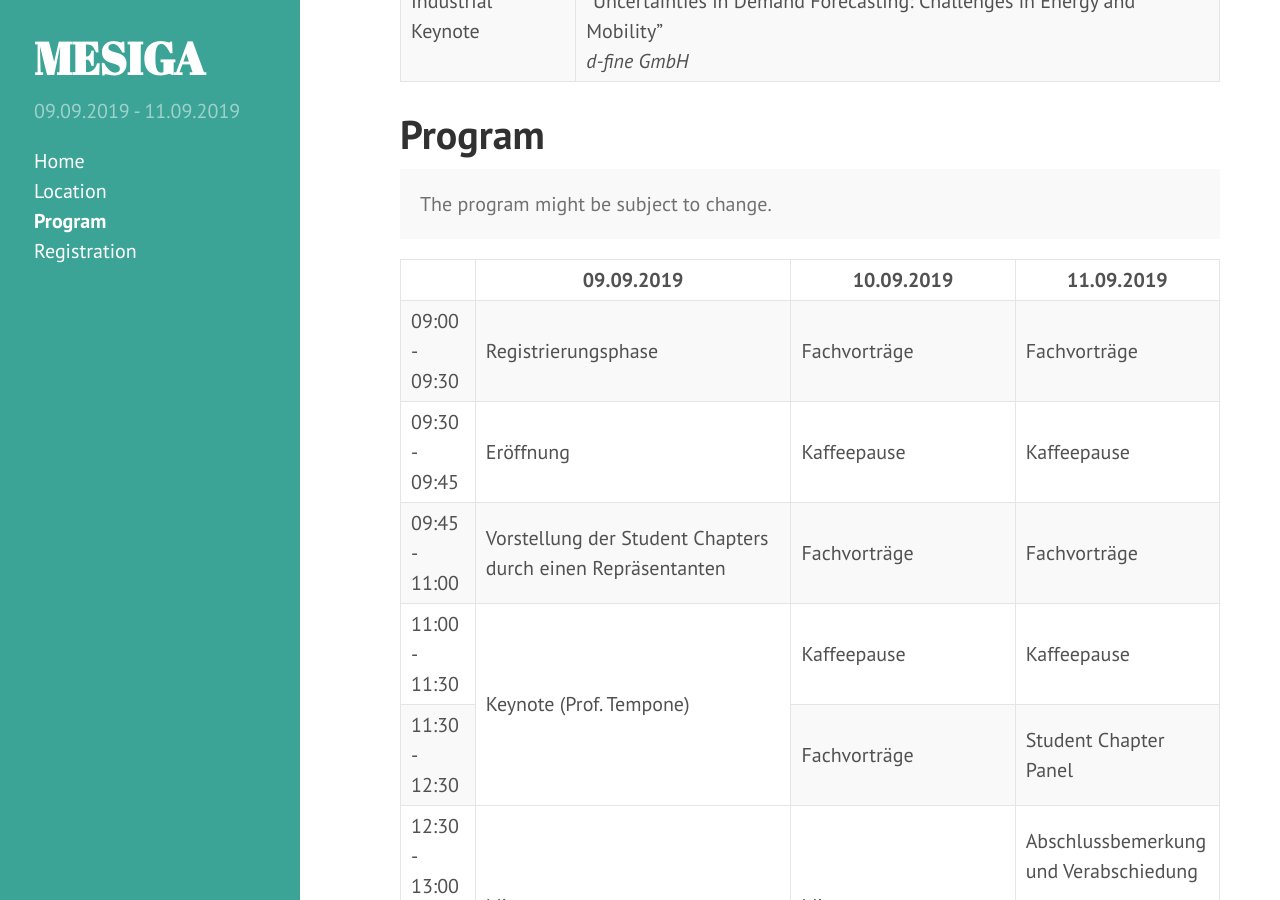
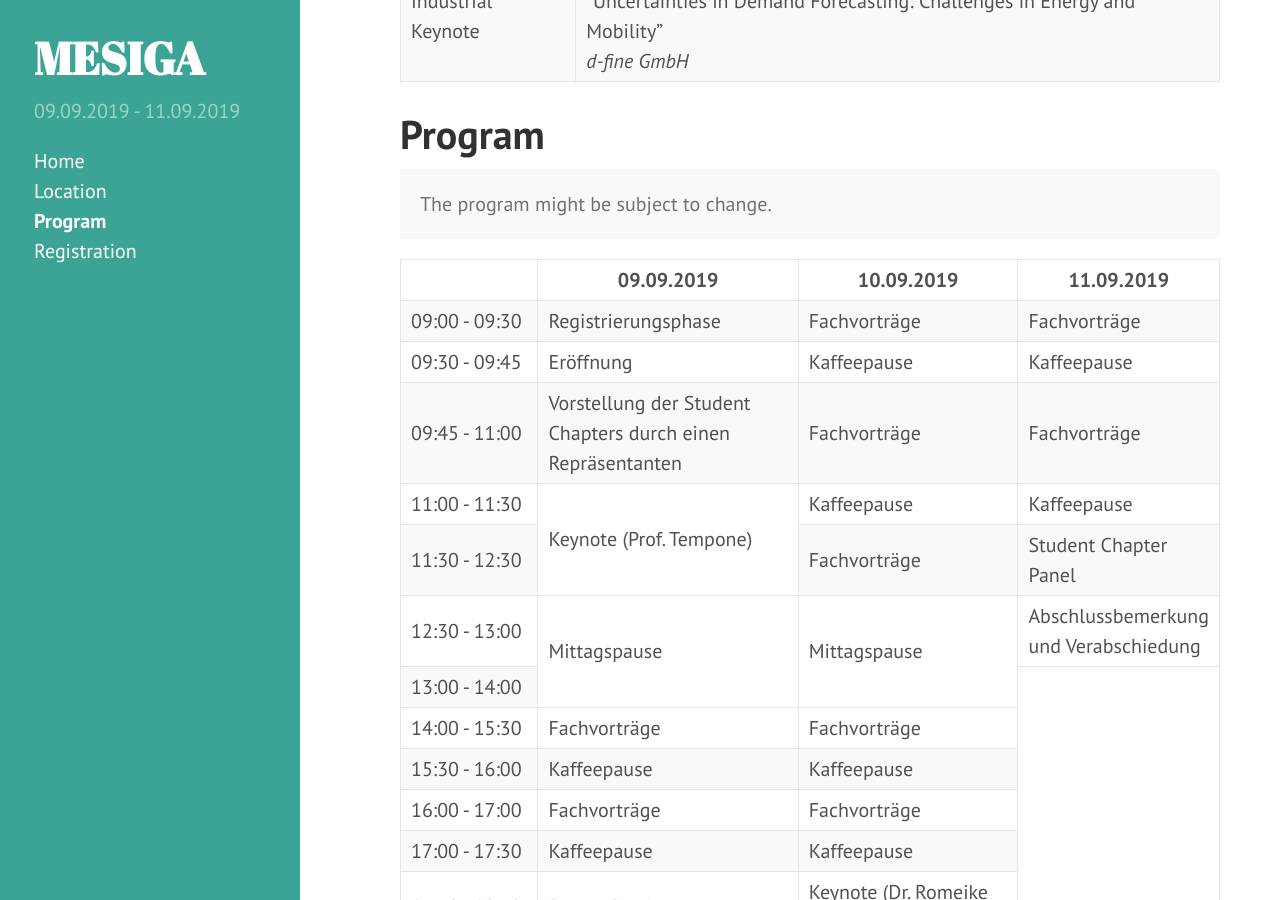
Before and after one commit to siamsc-ac/mesiga-2019, a Jekyll site: the page built from program.md, in a window 1280 px wide and 900 px high, scrolled down 581 px. Built offline with Jekyll 4.4.1, drawn with Linux system fonts in a browser that asks for light colours; nearby versions of some CDN libraries.

```diff
--- a/program.md
+++ b/program.md
@@ -18,8 +18,8 @@ The program might be subject to change.
 
 <table>
 <colgroup>
-<col style="width: 9%" />
-<col style="width: 38%" />
+<col style="width: 17%" />
+<col style="width: 32%" />
 <col style="width: 27%" />
 <col style="width: 24%" />
 </colgroup>
```
